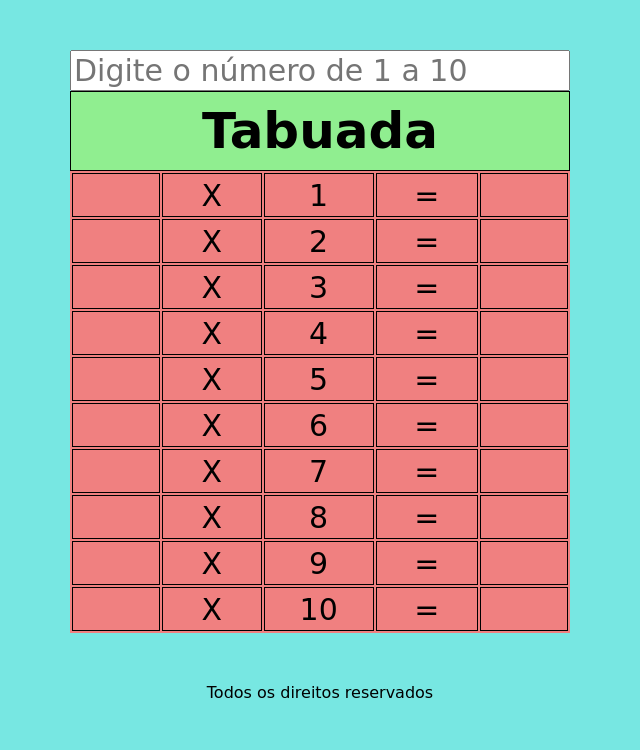
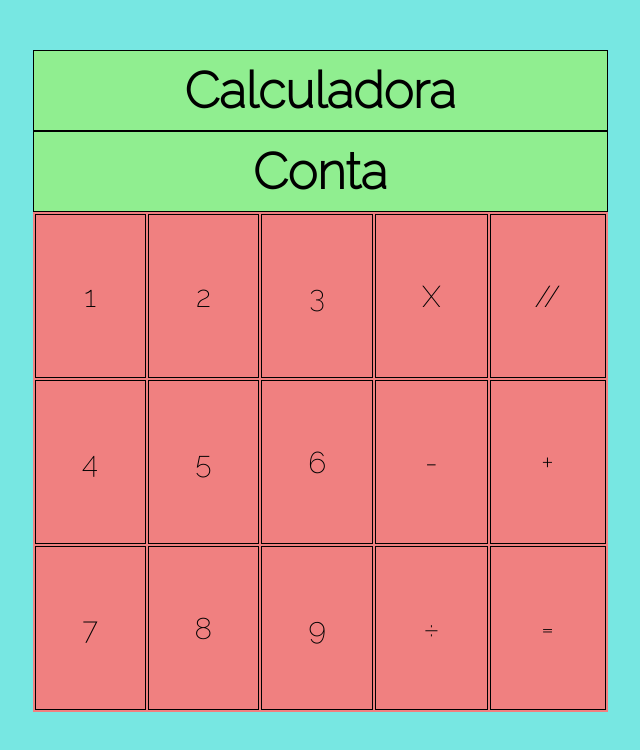
Before and after one commit to MatDev2010/MatDev, a plain HTML site: page Calculadora/Calculadora.html in a window 1280 px wide. Shown: the whole page, without its empty margins (320-960 px from the left). Drawn offline with Linux system fonts and the light colour scheme; files that its build step writes are made by us from their sources; a web font is replaced by a local one.

Commit message:
Atualizações no Calculadora (ainda não está pront)

```diff
--- a/Calculadora/Calculadora.css
+++ b/Calculadora/Calculadora.css
@@ -1,21 +1,21 @@
-@import url('https://fonts.googleapis.com/css2?family=Shizuru&display=swap');
+@import url('https://fonts.googleapis.com/css2?family=Raleway:wght@200&display=swap');
 
 * {
-    font-family: 'Shizuru', cursive;
+    font-family: 'Raleway', sans-serif;
 }
 body {
     padding: 50px;
     background-color: rgb(119, 231, 226);
     margin: auto;
-    width: 500px;
+    width: 575px;
 }
-input[type=number]::-webkit-inner-spin-button {
-  -webkit-appearance: none;
+
+body#td {
+    padding: 10px;
+    font-size: 30px;
+    width: 552px;
 }
-input#botaoInicio {
-    font-size: 30px;
-    width: 492px;
-}
+
 caption {
     border: 1px solid black;
     font-size: 50px;
@@ -30,7 +30,7 @@ table {
 td {
     font-size: 30px;
     width: 200px;
-    height: 40px;
+    height: 160px;
     border: 1px solid black;
     text-align: center;
 }
@@ -44,5 +44,10 @@ p#msg {
     font-size: 50px;
 }
 footer {
+    border: 1px solid black;
+    font-size: 50px;
+    font-weight: bold;
+    padding: 10px;
+    background-color: lightgreen;
     text-align: center;
 }
--- a/Calculadora/Calculadora.html
+++ b/Calculadora/Calculadora.html
@@ -5,100 +5,43 @@
     <meta charset="UTF-8">
     <meta http-equiv="X-UA-Compatible" content="IE=edge">
     <meta name="viewport" content="width=device-width, initial-scale=1.0">
-    <title>Tabuada do Mat</title>
+    <title>Calculadora do Mat</title>
 
-    <link rel="stylesheet" href="Tabuada.css">
+    <link rel="stylesheet" href="Calculadora.css">
 </head>
 
+
 <body>
-
-
-        <input type="number" placeholder="Digite o número de 1 a 10" id="botaoInicio" onchange="iniciar()" class="noscroll"> </input>
-
-
     <table>
-        <caption>Tabuada</caption>
-
-        <thead>
-        </thead>
+        <caption id="calc">Conta</caption>
+        <footer>Calculadora</footer>
         <tbody class="bodyT">
             <tr>
-                <td id="a1"></td>
-                <td>X</td>
-                <td>1</td>
-                <td>=</td>
-                <td id="a5"></td>
+                <td id="tecla1" onclick="clique('tecla1')">1</td>
+                <td id="tecla2" onclick="clique('tecla2')">2</td>
+                <td id="tecla3" onclick="clique('tecla3')">3</td>
+                <td onclick="cont('vezes')">X</td>
+                <td onclick='reset()'>//</td>
             </tr>
             <tr>
-                <td id="b1"></td>
-                <td>X</td>
-                <td>2</td>
-                <td>=</td>
-                <td id="b5"></td>
+                <td id="tecla4" onclick="clique('tecla4')">4</td>
+                <td id="tecla5" onclick="clique('tecla5')">5</td>
+                <td id="tecla6" onclick="clique('tecla6')">6</td>
+                <td onclick="cont('subtracao')">-</td>
+                <td onclick="cont('adicao')">+</td>
             </tr>
             <tr>
-                <td id="c1"></td>
-                <td>X</td>
-                <td>3</td>
-                <td>=</td>
-                <td id="c5"></td>
-            </tr>
-            <tr>
-                <td id="d1"></td>
-                <td>X</td>
-                <td>4</td>
-                <td>=</td>
-                <td id="d5"></td>
-            </tr>
-            <tr>
-                <td id="e1"></td>
-                <td>X</td>
-                <td>5</td>
-                <td>=</td>
-                <td id="e5"></td>
-            </tr>
-            <tr>
-                <td id="f1"></td>
-                <td>X</td>
-                <td>6</td>
-                <td>=</td>
-                <td id="f5"></td>
-            </tr>
-            <tr>
-                <td id="g1"></td>
-                <td>X</td>
-                <td>7</td>
-                <td>=</td>
-                <td id="g5"></td>
-            </tr>
-            <tr>
-                <td id="h1"></td>
-                <td>X</td>
-                <td>8</td>
-                <td>=</td>
-                <td id="h5"></td>
-            </tr>
-            <tr>
-                <td id="i1"></td>
-                <td>X</td>
-                <td>9</td>
-                <td>=</td>
-                <td id="i5"></td>
-            </tr>
-            <tr>
-                <td id="j1"></td>
-                <td>X</td>
-                <td>10</td>
-                <td>=</td>
-                <td id="j5"></td>
+                <td id="tecla7" onclick="clique('tecla7')">7</td>
+                <td id="tecla8" onclick="clique('tecla8')">8</td>
+                <td id="tecla9" onclick="clique('tecla9')">9</td>
+                <td onclick="cont('divisao')">÷</td>
+                <td onclick="cont('igual')">=</td>
             </tr>
         </tbody>
     </table>
     <p id="msg"></p>
 
-    <footer>Todos os direitos reservados </footer>
-
-    <script src="Tabuada.js">
+    <script src="Calculadora.js">
     </script>
 
 </body>
--- a/Calculadora/Calculadora.js
+++ b/Calculadora/Calculadora.js
@@ -0,0 +1,12 @@
+var calculo = ''
+var calculo2 = ''
+
+function clique(tecla) {
+    calculo += String(tecla[5])
+    document.getElementById("calc").innerHTML = calculo
+
+}
+
+function cont() {
+
+}
```
Also changed, not shown: index.html (+1 -0 lines).
